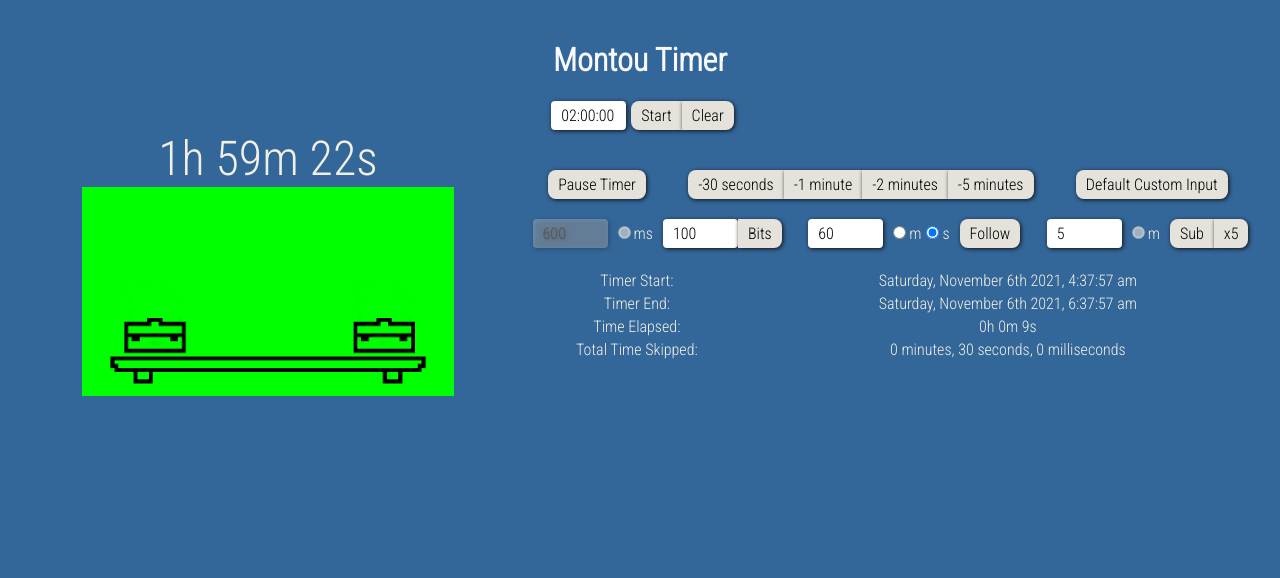
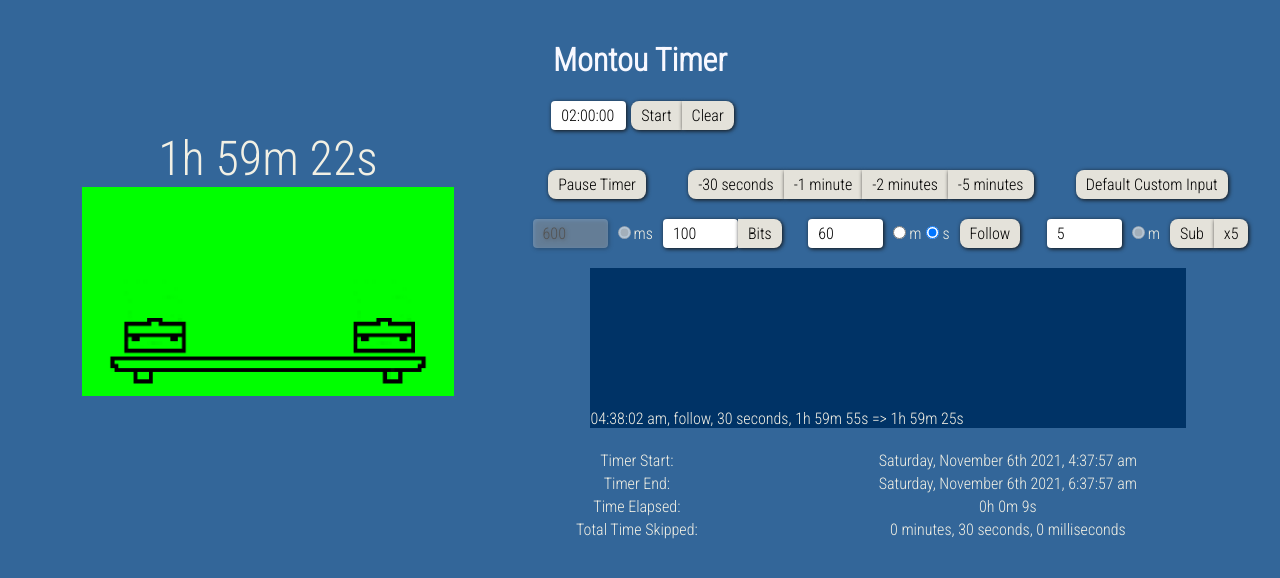
Before and after one commit to rrTong/montou-timer, a React (Create React App) app: page / in a window 1280 px wide. Both pictures are taken after a click on the button "-30 seconds". Shown: the top 578 px of the page. Built offline with nearby package versions, Linux system fonts and the light colour scheme.

Commit message:
add timer history log

```diff
--- a/src/components/Timer.js
+++ b/src/components/Timer.js
@@ -1,3 +1,5 @@
+import TimerHistory from "./TimerHistory";
+
 import { useState, useEffect } from "react";
 import moment from "moment";
 import accurateTimer from "../hooks/accurateTimer";
@@ -27,6 +29,8 @@ const Timer = ({ timerStart, timerEnd }) => {
   const [followSelectedOption, setFollowSelectedOption] = useState("seconds");
   const [subInput, setSubInput] = useState(5);
 
+  const [timerHistoryLog, setTimerHistoryLog] = useState([]);
+
   const handleDefaultInput = () => {
     setBitsInput(100);
     setFollowInput(60);
@@ -43,7 +47,7 @@ const Timer = ({ timerStart, timerEnd }) => {
     paused = !paused;
   };
 
-  const skipTime = (amount, unit, gif) => {
+  const skipTime = (type, amount, unit, gif) => {
     if (unit === "minutes") {
       minSkipped += Number(amount);
     } else if (unit === "seconds") {
@@ -52,6 +56,20 @@ const Timer = ({ timerStart, timerEnd }) => {
       msSkipped += Number(amount);
     }
     setTimer((prevTimer) => prevTimer.clone().add(amount, unit));
+    setTimerHistoryLog([
+      ...timerHistoryLog,
+      {
+        time: moment().format("hh:mm:ss a"),
+        type: type,
+        amount: amount,
+        unit: unit,
+        oldTimer: `${timeDiff.hours()}h  ${timeDiff.minutes()}m ${timeDiff.seconds()}s`,
+        newTimer: `${timeDiff.hours()}h  ${timeDiff
+          .subtract(amount, unit)
+          .minutes()}m ${timeDiff.seconds()}s`,
+      },
+    ]);
+    console.log(timerHistoryLog);
     const promise = new Promise((resolve, reject) => {
       resolve(setGifState(idle));
     });
@@ -71,9 +89,9 @@ const Timer = ({ timerStart, timerEnd }) => {
   const handleBitsSubmit = (e) => {
     e.preventDefault();
     if (bitsInput < 500) {
-      skipTime(bitsInput * 600, "milliseconds", sub);
+      skipTime("bits", bitsInput * 600, "milliseconds", follow);
     } else {
-      skipTime(bitsInput * 600, "milliseconds", follow);
+      skipTime("bits", bitsInput * 600, "milliseconds", sub);
     }
   };
 
@@ -90,7 +108,7 @@ const Timer = ({ timerStart, timerEnd }) => {
 
   const handleFollowSubmit = (e) => {
     e.preventDefault();
-    skipTime(followInput, followSelectedOption, follow);
+    skipTime("follow", followInput, followSelectedOption, follow);
   };
 
   const handleSubInput = (e) => {
@@ -103,9 +121,9 @@ const Timer = ({ timerStart, timerEnd }) => {
   const handleSubSubmit = (e) => {
     e.preventDefault();
     if (e.nativeEvent.submitter.value === "x5") {
-      skipTime(subInput * 5, "minutes", sub);
+      skipTime("sub", subInput * 5, "minutes", sub);
     } else {
-      skipTime(subInput, "minutes", sub);
+      skipTime("sub", subInput, "minutes", sub);
     }
   };
 
@@ -166,15 +184,7 @@ const Timer = ({ timerStart, timerEnd }) => {
                 className="button"
                 id="button-thirty-sec"
                 onClick={() => {
-                  setTimer((prevTimer) => prevTimer.clone().add(30, "seconds"));
-                  secSkipped += 30;
-                  const promise = new Promise((resolve, reject) => {
-                    resolve(setGifState(idle));
-                  });
-                  promise.then(() => {
-                    setGifState(follow);
-                    gifTimer = 30;
-                  });
+                  skipTime("follow", 30, "seconds", follow);
                 }}
               >
                 -30 seconds
@@ -183,15 +193,7 @@ const Timer = ({ timerStart, timerEnd }) => {
                 className="button"
                 id="button-one-min"
                 onClick={() => {
-                  setTimer((prevTimer) => prevTimer.clone().add(1, "minutes"));
-                  minSkipped += 1;
-                  const promise = new Promise((resolve, reject) => {
-                    resolve(setGifState(idle));
-                  });
-                  promise.then(() => {
-                    setGifState(follow);
-                    gifTimer = 30;
-                  });
+                  skipTime("follow", 1, "minutes", follow);
                 }}
               >
                 -1 minute
@@ -200,15 +202,7 @@ const Timer = ({ timerStart, timerEnd }) => {
                 className="button"
                 id="button-two-min"
                 onClick={() => {
-                  setTimer((prevTimer) => prevTimer.clone().add(2, "minutes"));
-                  minSkipped += 2;
-                  const promise = new Promise((resolve, reject) => {
-                    resolve(setGifState(idle));
-                  });
-                  promise.then(() => {
-                    setGifState(sub);
-                    gifTimer = 30;
-                  });
+                  skipTime("sub", 2, "minutes", sub);
                 }}
               >
                 -2 minutes
@@ -217,15 +211,7 @@ const Timer = ({ timerStart, timerEnd }) => {
                 className="button"
                 id="button-five-min"
                 onClick={() => {
-                  setTimer((prevTimer) => prevTimer.clone().add(5, "minutes"));
-                  minSkipped += 5;
-                  const promise = new Promise((resolve, reject) => {
-                    resolve(setGifState(idle));
-                  });
-                  promise.then(() => {
-                    setGifState(sub);
-                    gifTimer = 30;
-                  });
+                  skipTime("sub", 5, "minutes", sub);
                 }}
               >
                 -5 minutes
@@ -313,6 +299,7 @@ const Timer = ({ timerStart, timerEnd }) => {
             </form>
           </div>
         </div>
+        <TimerHistory timerHistoryLog={timerHistoryLog} />
         <div id="timer-info">
           <table>
             <tbody>
--- /dev/null
+++ b/src/components/TimerHistory.js
@@ -0,0 +1,28 @@
+import { useRef, useEffect } from "react";
+import "../styles/TimerHistory.scss";
+
+const TimerHistory = ({ timerHistoryLog }) => {
+  const bottomRef = useRef();
+  const scrollToBottom = () => {
+    bottomRef.current.scrollIntoView({ behavior: "smooth", block: "start" });
+  };
+
+  useEffect(() => {
+    scrollToBottom();
+  }, [timerHistoryLog]);
+
+  return (
+    <div id="timer-history">
+      {timerHistoryLog.reverse().map((skip) => (
+        <div id="timer-history-log" key={skip.amount}>
+          {skip.time}, {skip.type}, {skip.amount} {skip.unit}, {skip.oldTimer}
+          {" => "}
+          {skip.newTimer}
+        </div>
+      ))}
+      <div ref={bottomRef}></div>
+    </div>
+  );
+};
+
+export default TimerHistory;
--- /dev/null
+++ b/src/styles/TimerHistory.scss
@@ -0,0 +1,10 @@
+#timer-history {
+  background-color: rgb(0, 51, 102);
+  margin: 20px auto;
+  width: 80%;
+  height: 20vh;
+  overflow-y: scroll;
+  display: flex;
+  flex-direction: column-reverse;
+  align-items: flex-start;
+}
```
